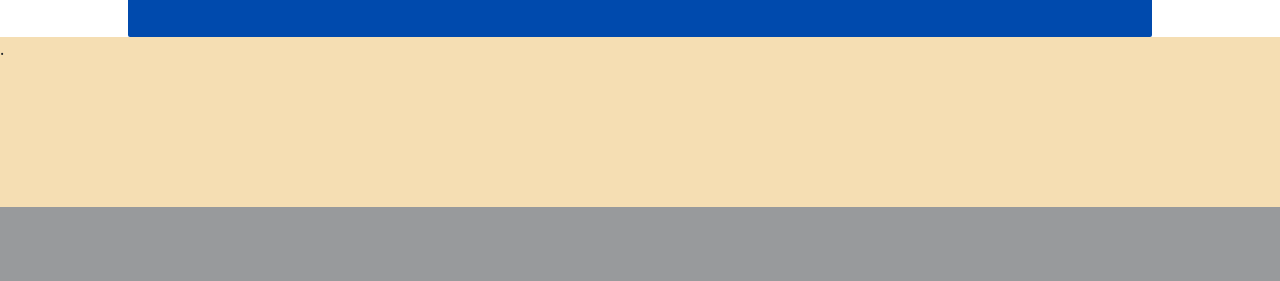
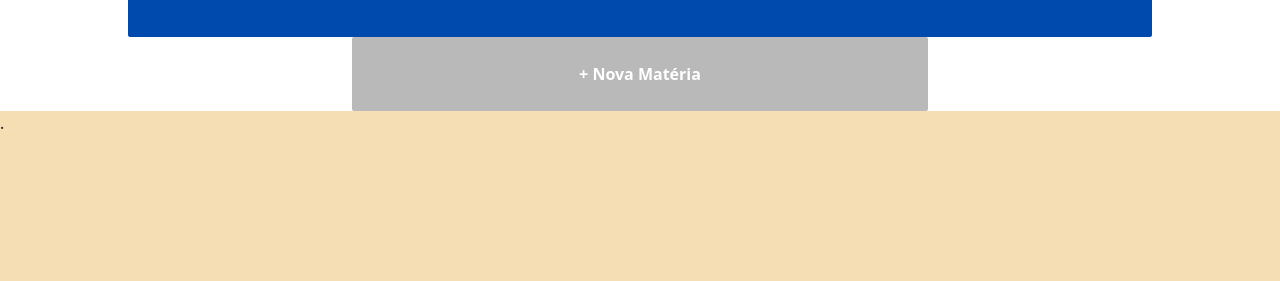
Before and after one commit to mateusoliiveiira/trabalho-finall, a PHP site: page /php/index.php in a window 1280 px wide. Shown: the part 597-878 px from the top of the page. Before the commit the page ends 804 px from the top, so only its background shows below. Run offline with PHP 8.4, Linux system fonts and the light colour scheme.

Commit message:
botao de adicionar materia

```diff
--- a/exatas/css/index.css
+++ b/exatas/css/index.css
@@ -57,3 +57,34 @@ h1{
     justify-content: center;
     align-items: center;
   }
+
+  .botao-adicionar-materia{
+    width: 45vw;
+    background-color: #b9b9b9; /* Cor azul */
+    color: rgb(255, 255, 255); /* Cor do texto */
+    padding: 25px 0;
+    border: none;
+    border-radius: 2px;
+    text-align: center;
+    font-size: 16px;
+    font-weight: bold;
+    cursor: pointer;
+    transition: background-color 300ms;
+
+  }
+
+  .botao-adicionar-materia:hover {
+    background-color: #cdcdcd; /* Cor azul escuro no hover */
+    transition: 300ms;
+  }
+
+  .botao-adicionar-materia:active {
+    background-color: #919191;
+    transition: 100ms;
+  }
+
+  .container-botao-adicionar-materia {
+    display: flex;
+    justify-content: center;
+    align-items: center;
+  }
--- a/exatas/php/index.php
+++ b/exatas/php/index.php
@@ -47,6 +47,10 @@
 <button class="botao-materia">MATEMATICA</button>
 </div>
 
+<div class="container-botao-adicionar-materia">
+<button class="botao-adicionar-materia">+ Nova Matéria</button>
+</div>
+
 <!---------------->
 
 <!---------Fim--------------->
```
